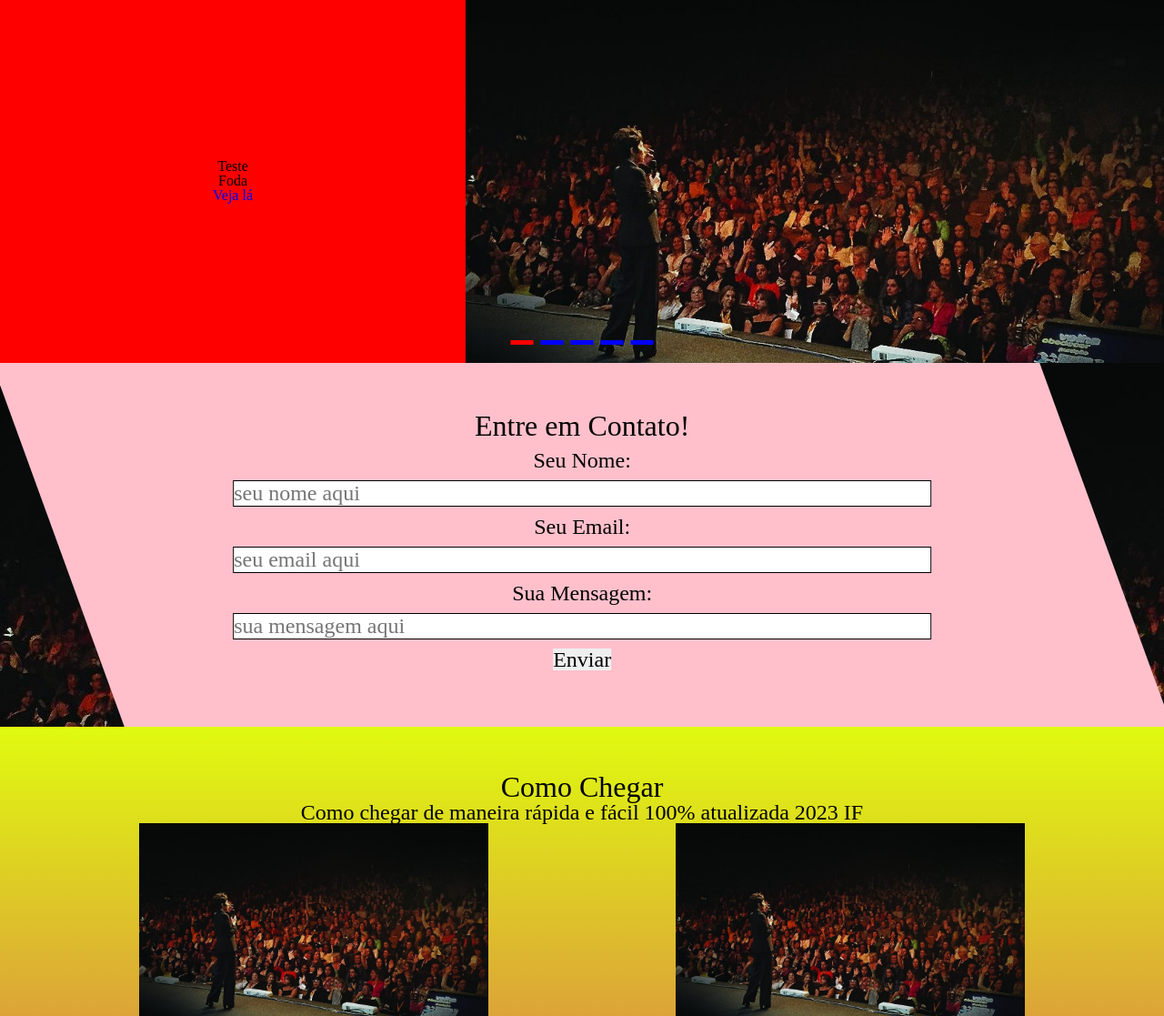
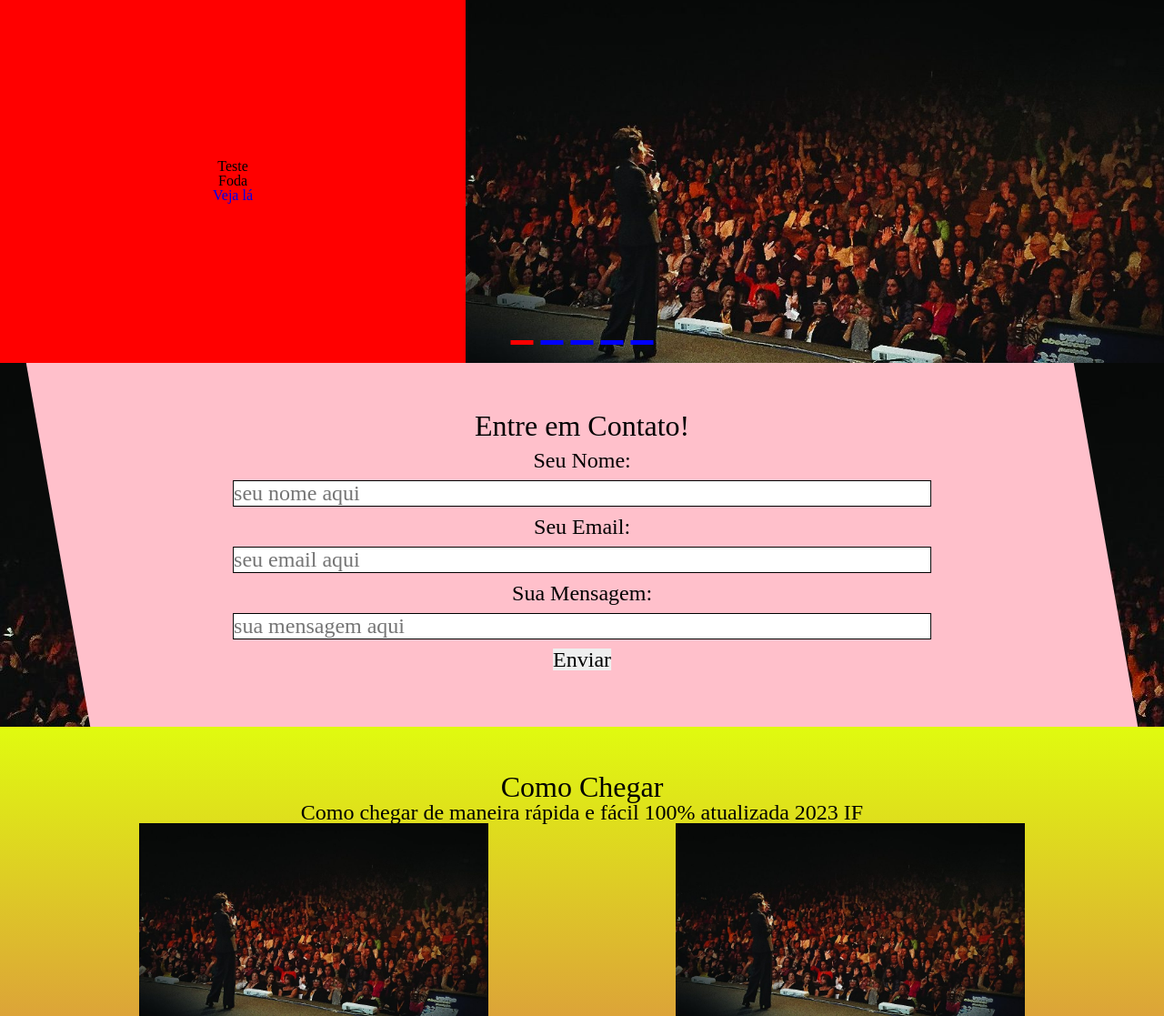
Before and after one commit to fabsoftwareitp/geekif.fabsoftware.itp.ifsp.edu.br, a PHP site: page / in a window 1280 px wide; the page is wider, and only the part inside the window is pictured. Shown: the part 843-1960 px from the top of that part at 91% size. Run offline with PHP 8.4, Linux system fonts and the light colour scheme.

Commit message:
Correção de Responsividade

```diff
--- a/css/content.css
+++ b/css/content.css
@@ -20,7 +20,7 @@
     margin: 0 auto;
     width: 90%;
     height: 400px;
-    transform: skew(20deg);
+    transform: skew(10deg);
     display: flex;
     align-items: center;
     justify-content: center;
@@ -34,7 +34,7 @@
     width: 100%-4px;
     text-align: center;
     padding: 25px;
-    transform: skew(-20deg);
+    transform: skew(-10deg);
 }
 
 .contact > h1 {
```
